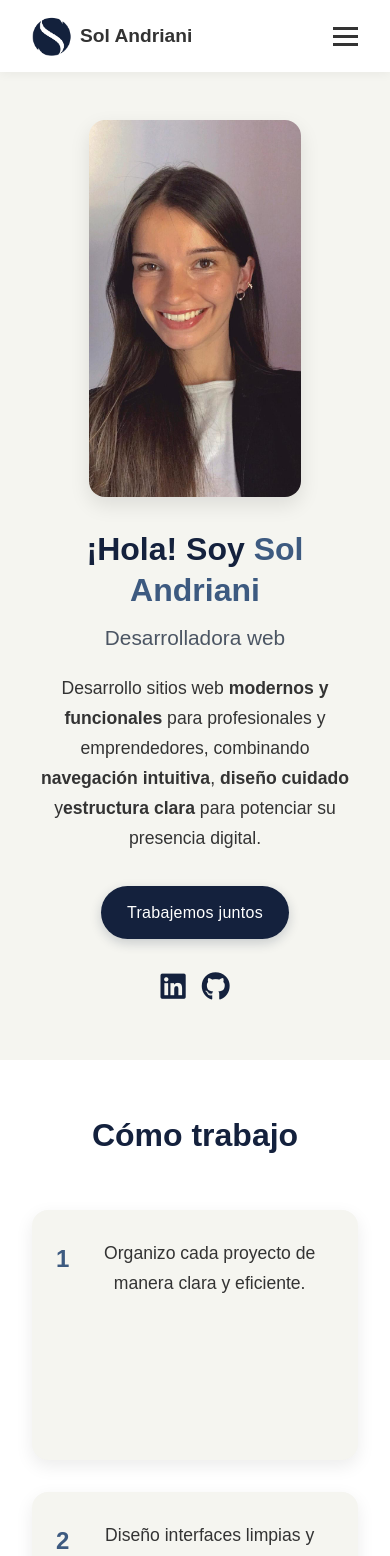
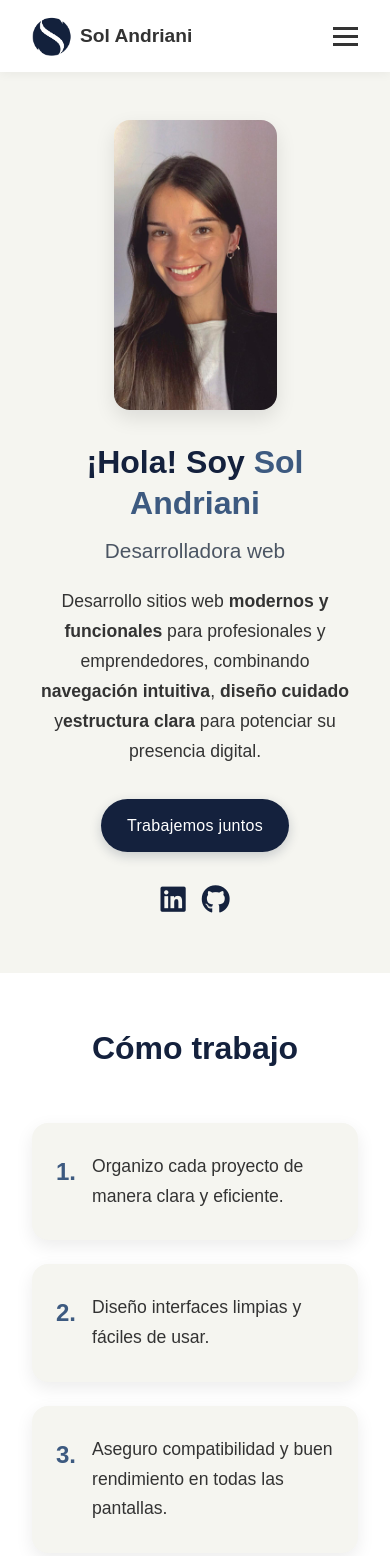
Before and after one commit to SolAndriani/portafolio-sol-andriani, a React (Create React App) app: page / in a window 390 px wide. Shown: the top 1556 px of the page. Built offline with nearby package versions, Linux system fonts and the light colour scheme.

Commit message:
Actualización de presentación y foto responsive

```diff
--- a/src/App.css
+++ b/src/App.css
@@ -1,6 +1,10 @@
 /* ============================= */
 /* Tipografía y colores globales */
 /* ============================= */
+html {
+  scroll-behavior: smooth; /* Scroll suave */
+}
+
 body {
   font-family: 'Montserrat', sans-serif;
   color: #333;
@@ -21,7 +25,7 @@ h2 { font-size: clamp(1.8rem, 3vw, 2.4rem); font-weight: 700; }
 h3 { font-size: clamp(1.4rem, 2vw, 1.8rem); font-weight: 600; }
 
 p {
-  font-size: clamp(1.1rem, 1.2vw, 1.3rem); /* un poco más grande y responsive */
+  font-size: clamp(1.1rem, 1.2vw, 1.3rem);
   color: #333;
   margin-bottom: 1rem;
   line-height: 1.8;
@@ -65,21 +69,27 @@ img {
 
 /* ============================= */
 /* Grid para proyectos y galería */
-.proyectos-grid, .galeria-fotos {
+.proyectos-grid {
   display: grid;
   gap: 2rem;
   grid-template-columns: repeat(auto-fit, minmax(250px, 1fr));
 }
 
+.galeria-fotos {
+  display: grid;
+  grid-template-columns: repeat(2, 1fr); /* 2 columnas fijas */
+  gap: 1.5rem;
+}
+
 /* Tarjetas de proyectos */
-.proyecto {
+.proyecto, .proyecto-card {
   background-color: #FFFFFF;
   padding: 1rem;
   border-radius: 12px;
   box-shadow: 0 6px 15px rgba(0,0,0,0.08);
   transition: transform 0.3s, box-shadow 0.3s;
 }
-.proyecto:hover {
+.proyecto:hover, .proyecto-card:hover {
   transform: translateY(-5px);
   box-shadow: 0 10px 25px rgba(0,0,0,0.15);
 }
@@ -106,6 +116,6 @@ img {
   p { font-size: 1.1rem; line-height: 1.6; }
 
   .proyectos-grid, .galeria-fotos {
-    grid-template-columns: 1fr;
+    grid-template-columns: 1fr; /* 1 columna en móviles */
   }
 }
--- a/src/components/Presentacion.css
+++ b/src/components/Presentacion.css
@@ -128,7 +128,9 @@
 
   .foto-lateral {
     flex: 0 0 auto;
-    width: 65%;
+    width: 50%; /* antes estaba 65%, lo reducimos un poco */
+    max-width: 200px; /* límite para que no sea gigante */
+    margin: 0 auto; /* centra la foto */
   }
 
   .texto-presentacion h1 {
--- a/src/components/Proyectos.jsx
+++ b/src/components/Proyectos.jsx
@@ -45,19 +45,23 @@ export default function Proyectos() {
       <h2 className="subtitulo">Proyectos</h2>
       <div className="proyectos-grid">
         {proyectos.map((proyecto, index) => (
-          <div className="proyecto-card" key={index}>
-            <a href={proyecto.url} target="_blank" rel="noopener noreferrer">
-              <img
-                src={proyecto.img}
-                alt={proyecto.alt}
-                className="proyecto-img"
-              />
-            </a>
+          <a
+            href={proyecto.url}
+            target="_blank"
+            rel="noopener noreferrer"
+            className="proyecto-card"
+            key={index}
+          >
+            <img
+              src={proyecto.img}
+              alt={proyecto.alt}
+              className="proyecto-img"
+            />
             <div className="proyecto-info">
               <h3>{proyecto.titulo}</h3>
               <p>{proyecto.descripcion}</p>
             </div>
-          </div>
+          </a>
         ))}
       </div>
     </section>
--- a/src/components/Servicios.css
+++ b/src/components/Servicios.css
@@ -12,9 +12,8 @@
 }
 
 .servicios-contenedor {
-  display: flex;
-  justify-content: center;
-  flex-wrap: wrap;
+  display: grid;
+  grid-template-columns: repeat(auto-fit, minmax(280px, 1fr));
   gap: 2rem;
   max-width: 1200px;
   margin: 0 auto;
@@ -22,11 +21,13 @@
 
 .servicio-card {
   background-color: #F5F5F0;
-  flex: 1 1 280px;
   padding: 2rem;
   border-radius: 16px;
   box-shadow: 0 8px 20px rgba(0,0,0,0.1);
   transition: transform 0.3s ease, box-shadow 0.3s ease;
+  display: flex;
+  flex-direction: column;
+  gap: 1rem;
 }
 
 .servicio-card:hover {
@@ -50,12 +51,12 @@
 /* Responsive */
 @media (max-width: 768px) {
   .servicios-contenedor {
-    flex-direction: column;
-    align-items: center;
+    grid-template-columns: 1fr; /* 1 columna en móviles */
   }
 
   .servicio-card {
     width: 100%;
     max-width: 400px;
+    margin: 0 auto;
   }
 }
--- a/src/components/SobreMi.css
+++ b/src/components/SobreMi.css
@@ -1,3 +1,6 @@
+/* ============================= */
+/* Sección Sobre mí */
+/* ============================= */
 .sobre-mi {
   background-color: #fff;
   padding: clamp(4rem, 6vw, 6rem) 2rem;
@@ -11,6 +14,7 @@
   margin-bottom: 3rem;
 }
 
+/* Contenedor tarjetas - Desktop */
 .sobre-mi-contenedor {
   display: flex;
   flex-wrap: wrap;
@@ -20,6 +24,7 @@
   margin: 0 auto;
 }
 
+/* Tarjetas individuales */
 .trabajo-card {
   background-color: #F5F5F0;
   flex: 1 1 250px;
@@ -27,7 +32,8 @@
   border-radius: 16px;
   box-shadow: 0 6px 18px rgba(0,0,0,0.08);
   display: flex;
-  align-items: flex-start;
+  flex-direction: row;      /* número y texto en fila */
+  align-items: flex-start;  /* alinea el número con el texto */
   gap: 1rem;
   transition: transform 0.3s ease, box-shadow 0.3s ease;
 }
@@ -37,6 +43,7 @@
   box-shadow: 0 10px 25px rgba(0,0,0,0.12);
 }
 
+/* Número de paso */
 .numero {
   font-size: 1.5rem;
   font-weight: 700;
@@ -44,22 +51,35 @@
   flex-shrink: 0;
 }
 
+/* Texto de la tarjeta */
 .trabajo-card p {
   font-size: 1.1rem;
   line-height: 1.7;
   color: #333;
   margin: 0;
+  text-align: left;  /* más legible para frases cortas */
 }
 
-/* Responsive */
+/* ============================= */
+/* Responsive - Pantallas pequeñas */
+/* ============================= */
 @media (max-width: 768px) {
+
+  /* Contenedor pasa a grid para eliminar espacios vacíos */
   .sobre-mi-contenedor {
-    flex-direction: column;
-    align-items: center;
+    display: grid;
+    grid-template-columns: 1fr; /* 1 columna */
+    gap: 1.5rem;
+    max-width: 400px;
+    margin: 0 auto;
   }
 
+  /* Tarjetas adaptadas a móvil */
   .trabajo-card {
+    flex-direction: row; /* número a la izquierda del texto */
     width: 100%;
-    max-width: 400px;
+    flex: none;
+    align-items: flex-start;
+    text-align: left;
   }
 }
--- a/src/components/SobreMi.jsx
+++ b/src/components/SobreMi.jsx
@@ -15,7 +15,7 @@ export default function SobreMi() {
       <div className="sobre-mi-contenedor">
         {pasosTrabajo.map((paso, index) => (
           <div key={index} className="trabajo-card">
-            <span className="numero">{index + 1}</span>
+            <span className="numero">{index + 1}.</span> {/* Punto agregado */}
             <p>{paso}</p>
           </div>
         ))}
```
Also changed, not shown: src/components/Header.css (line endings or trailing spaces), src/components/Proyectos.css (line endings or trailing spaces).
